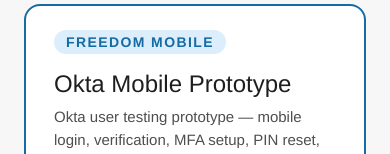
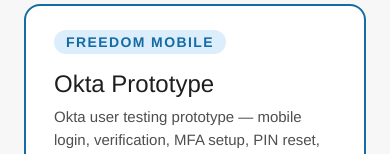
Before and after one commit to kpicc/kpicc.github.io, a plain HTML site: page index.html in a window 390 px wide. Shown: the part 454-608 px from the top of the page. Drawn offline with Linux system fonts and the light colour scheme.

Commit message:
Rename Okta Mobile Prototype to Okta Prototype

```diff
--- a/index.html
+++ b/index.html
@@ -66,7 +66,7 @@
     </div>
     <div class="card">
       <span class="card-tag">Freedom Mobile</span>
-      <h2>Okta Mobile Prototype</h2>
+      <h2>Okta Prototype</h2>
       <p>
         Okta user testing prototype — mobile login, verification, MFA setup,
         PIN reset, and account linking flows.
```
